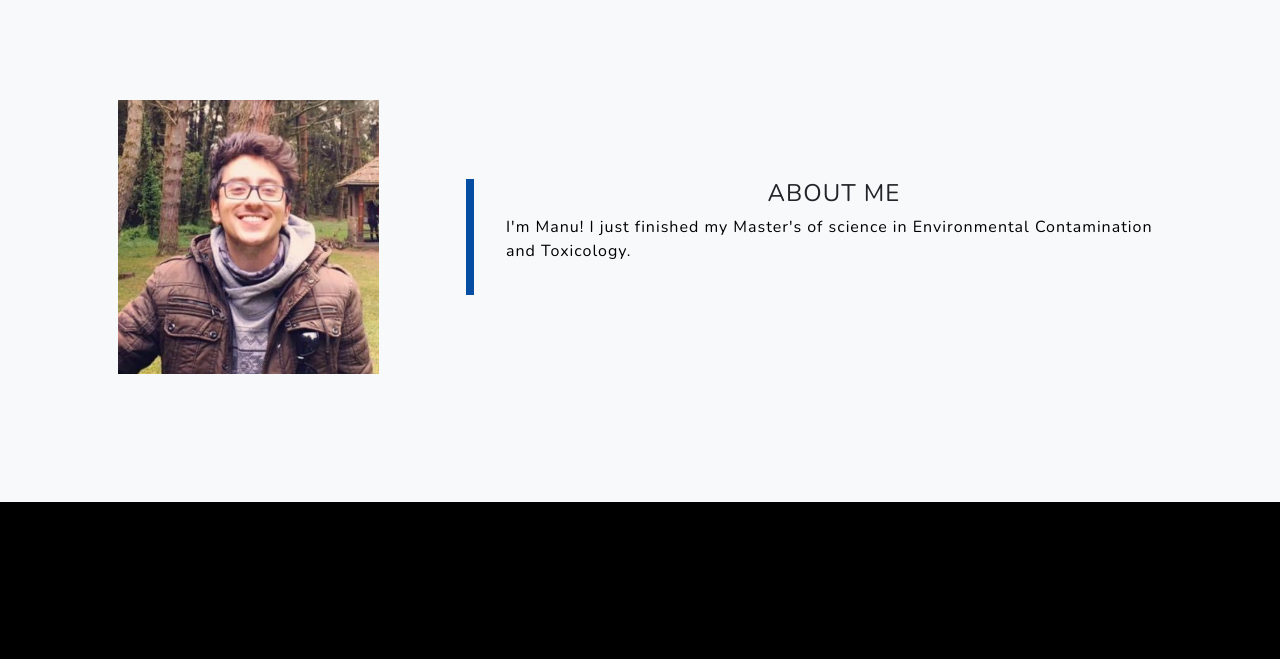
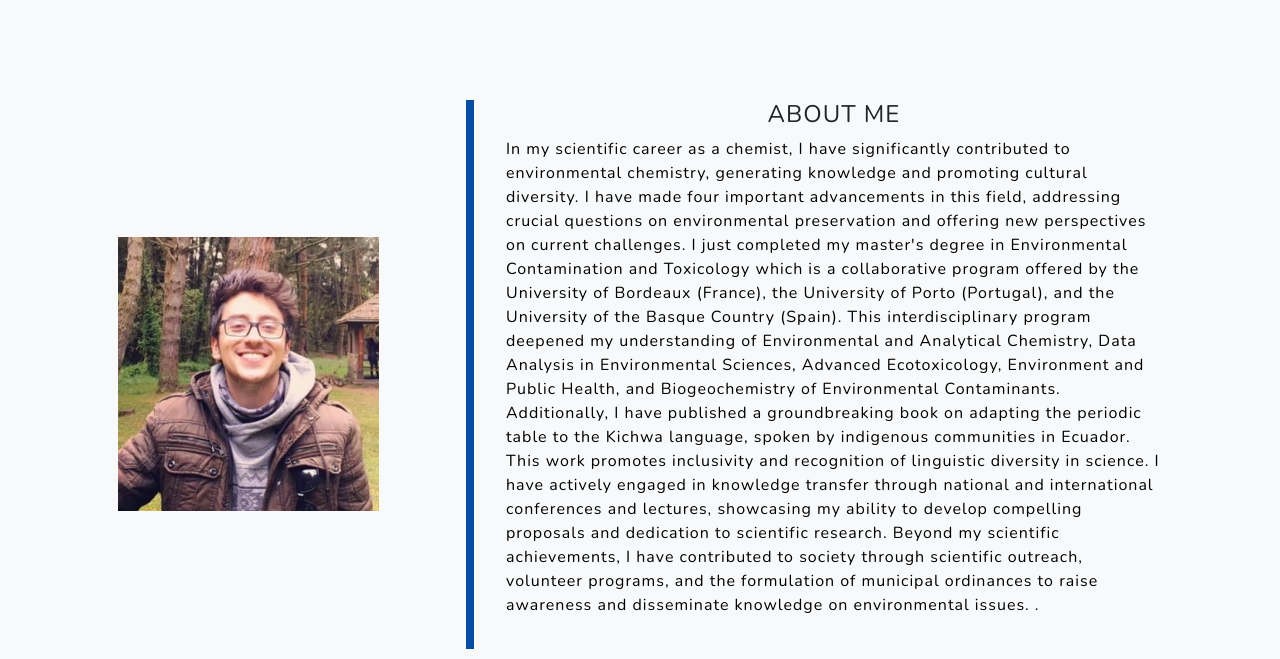
Before and after one commit to manuandinoe/manuandinoe.github.io, a plain HTML site: page index.html in a window 1280 px wide. Shown: the part 860-1519 px from the top of the page. Drawn offline with nearby package versions, Linux system fonts and the light colour scheme.

Commit message:
Update index.html

```diff
--- a/index.html
+++ b/index.html
@@ -70,7 +70,9 @@
                     <div class="col-xl-8 col-lg-5">
                         <div class="featured-text text-lg-left">
                             <h4 class="text-center">ABOUT ME</h4>
-                            <p class="text-black-50 mb-0">I'm Manu! I just finished my Master's of science in Environmental Contamination and Toxicology.</p>
+                            <p class="text-black-50 mb-0">In my scientific career as a chemist, I have significantly contributed to environmental chemistry, generating knowledge and promoting cultural diversity. I have made four important advancements in this field, addressing crucial questions on environmental preservation and offering new perspectives on current challenges. I just completed my master's degree in Environmental Contamination and Toxicology which is a collaborative program offered by the University of Bordeaux (France), the University of Porto (Portugal), and the University of the Basque Country (Spain). This interdisciplinary program deepened my understanding of Environmental and Analytical Chemistry, Data Analysis in Environmental Sciences, Advanced Ecotoxicology, Environment and Public Health, and Biogeochemistry of Environmental Contaminants.
+                                Additionally, I have published a groundbreaking book on adapting the periodic table to the Kichwa language, spoken by indigenous communities in Ecuador. This work promotes inclusivity and recognition of linguistic diversity in science. I have actively engaged in knowledge transfer through national and international conferences and lectures, showcasing my ability to develop compelling proposals and dedication to scientific research.
+                                Beyond my scientific achievements, I have contributed to society through scientific outreach, volunteer programs, and the formulation of municipal ordinances to raise awareness and disseminate knowledge on environmental issues. .</p>
                         </div>
                     </div>
                 </div>
```
